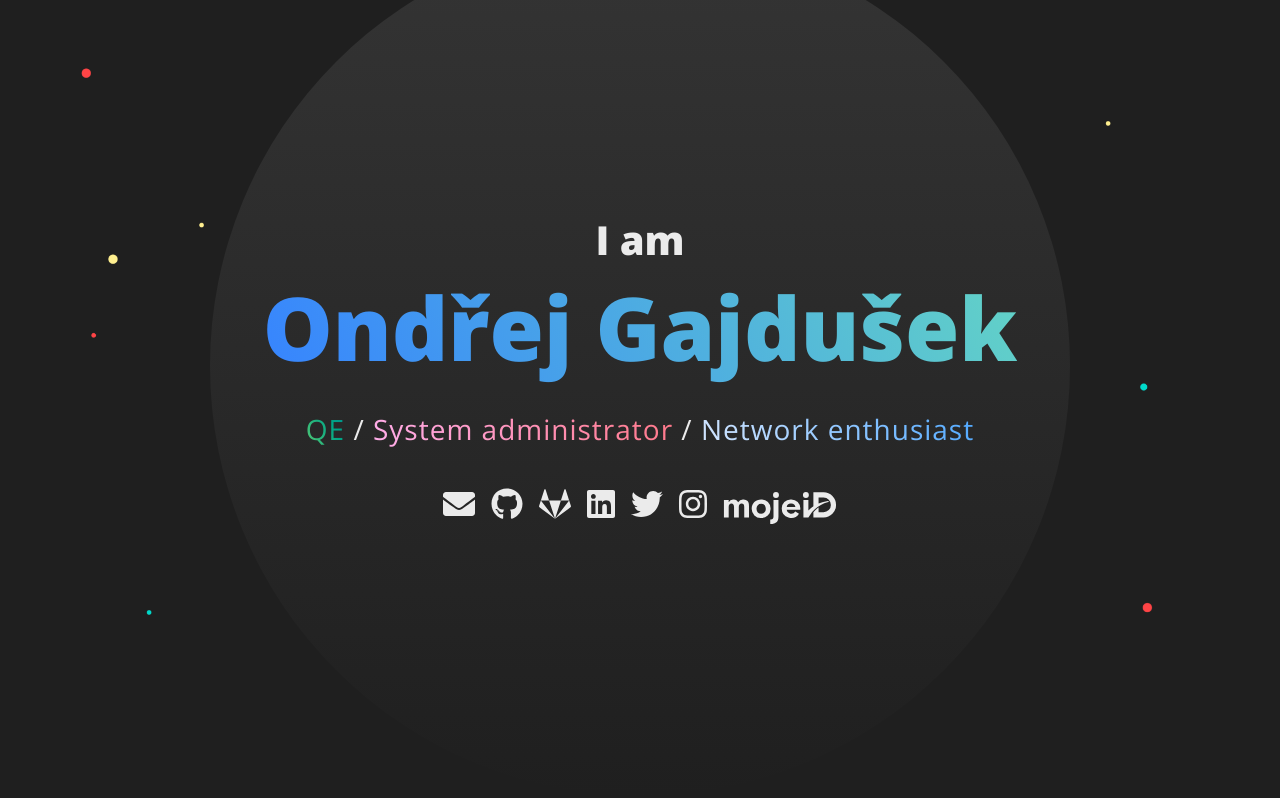
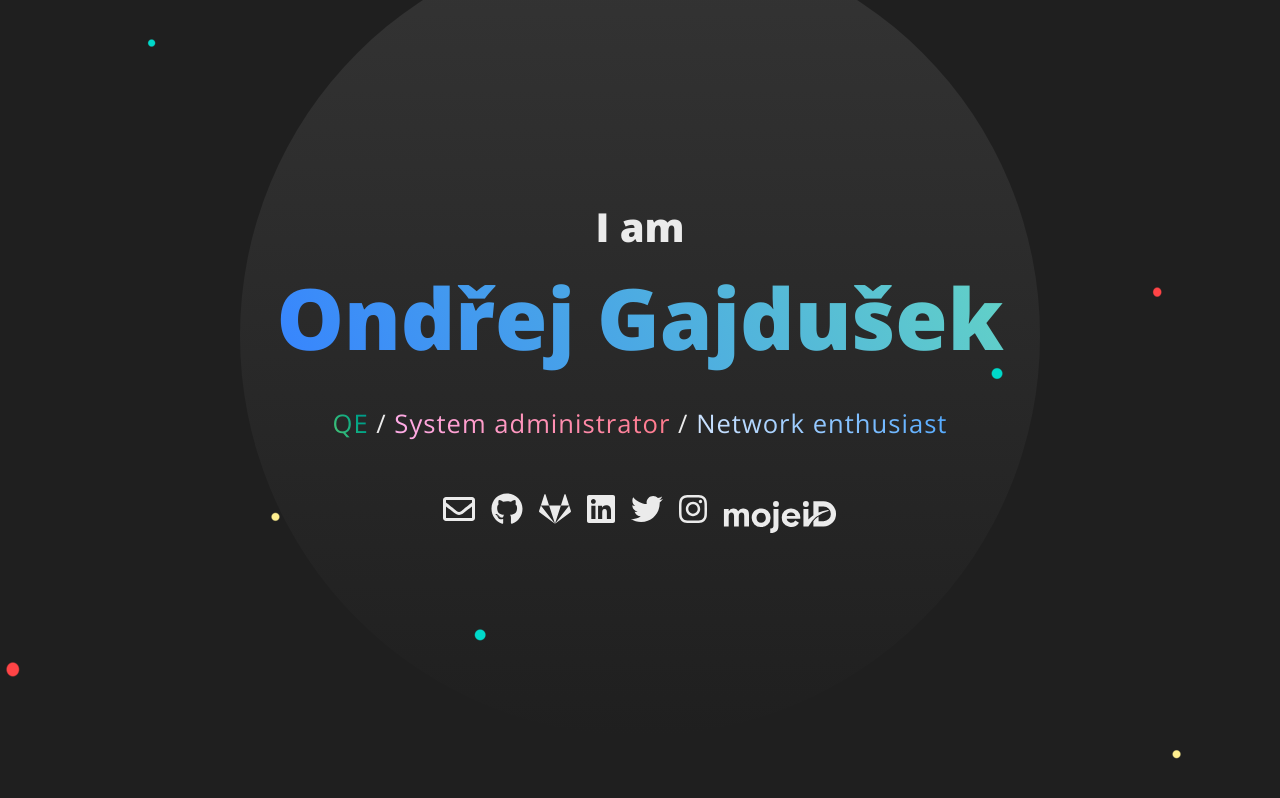
Before and after one commit to ogajduse/gajdusek.dev-website, a Gatsby site: page / in a window 1280 px wide. Built offline with nearby package versions, Linux system fonts and the light colour scheme; Gatsby itself is replaced by a stand-in of ours.

Commit message:
feature: parallax, responsive styles

```diff
--- a/gatsby-config.js
+++ b/gatsby-config.js
@@ -29,8 +29,8 @@ module.exports = {
         name: `ondra-web`,
         short_name: `website`,
         start_url: `/`,
-        background_color: `#63D3C6`,
-        theme_color: `#63D3C6`,
+        background_color: `#343434`,
+        theme_color: `#343434`,
         display: `minimal-ui`,
         // icon: `src/images/icons/favicon96.png`,
       },
--- a/package.json
+++ b/package.json
@@ -16,6 +16,7 @@
   "dependencies": {
     "@fortawesome/fontawesome-svg-core": "^1.2.30",
     "@fortawesome/free-brands-svg-icons": "^5.14.0",
+    "@fortawesome/free-regular-svg-icons": "^5.14.0",
     "@fortawesome/free-solid-svg-icons": "^5.14.0",
     "@fortawesome/react-fontawesome": "^0.1.11",
     "gatsby": "^2.24.61",
--- a/src/components/layout.tsx
+++ b/src/components/layout.tsx
@@ -4,13 +4,30 @@ type Props = {
   children: React.ReactNode
 }
 
-const Layout = ({ children }: Props) => (
+const Layout = ({ children }: Props) => {
+    const parallax = (e) => {
+        const elem = document.querySelector(".dots");
+        let _w = window.innerWidth/2;
+        let _h = window.innerHeight/2;
+        let _mouseX = e.clientX;
+        let _mouseY = e.clientY;
+        let _depth1 = `${50 - (_mouseX - _w) * 0.01}% ${50 - (_mouseY - _h) * 0.01}%`;
+        let _depth2 = `${50 - (_mouseX - _w) * 0.02}% ${50 - (_mouseY - _h) * 0.02}%`;
+        let _depth3 = `${50 - (_mouseX - _w) * 0.06}% ${50 - (_mouseY - _h) * 0.06}%`;
+        let x = `${_depth3}, ${_depth2}, ${_depth1}`;
+        elem.style.backgroundPosition = x;
+    }
+    document.addEventListener("mousemove", parallax);
+
+    return (
       <div className="wrapper">
+        <div className="dots"></div>
         <div className="container">
           {children}
         </div>
         <div className="circle"></div>
       </div>
     )
+}
 
 export default Layout
--- a/src/pages/index.tsx
+++ b/src/pages/index.tsx
@@ -1,7 +1,7 @@
 import React from "react"
 import { FontAwesomeIcon } from '@fortawesome/react-fontawesome'
 import { faInstagram, faLinkedin, faGithub, faGitlab, faTwitter } from '@fortawesome/free-brands-svg-icons'
-import { faEnvelope } from '@fortawesome/free-solid-svg-icons'
+import { faEnvelope } from '@fortawesome/free-regular-svg-icons'
 import mojeId from '../images/mojeId.svg'
 import Layout from '../components/layout'
 import SEO from '../components/seo'
@@ -20,7 +20,7 @@ const Index = () => (
         <h1>Ondřej Gajdušek</h1>
         <div>
           <h2>
-        <span className="red">QE</span> / <span className="green">System administrator</span> / <span className="yellow">Network enthusiast</span>
+            <span className="red">QE</span> <span className="slash">/</span> <span className="green">System administrator</span> <span className="slash">/</span> <span className="yellow">Network enthusiast</span>
           </h2>
         </div>
         <div className="social-icons-wrapper">
--- a/src/styles/styles.scss
+++ b/src/styles/styles.scss
@@ -46,29 +46,73 @@ $screen-xl: 1200px;
 // Styles
 body {
   background: $bg-dark;
+  overflow: hidden;
+
+
+  @media (orientation: portrait) {
+    background: linear-gradient($bg-dark, $bg-dark-secondary);
+  }
 }
 
 h1 {
   @include gradient-text($angle: 30deg, $color-primary: $color-blue-primary, $color-secondary: $color-blue-secondary);
   color: $color-light;
   font-family: $font-primary;
-  font-size: 5.5rem;
+  font-size: 3.2rem;
   font-weight: 800;
   text-align: center;
+  line-height: 1.5;
   margin: 0;
+
+  @media screen and (min-width: $screen-md) {
+    font-size: 4.5rem;
+  }
+
+  @media screen and (min-width: $screen-lg) {
+    font-size: 4.5rem;
+  }
+
+  @media screen and (min-width: $screen-xl) {
+    font-size: 5.3rem;
+  }
 }
 
 h2 {
+  display: flex;
+  flex-direction: column;
   color: $color-light;
   font-family: $font-primary;
-  font-size: 1.75rem;
+  font-size: 1.6rem;
   font-weight: 300;
   text-align: center;
+  line-height: 1.75;
   letter-spacing: 1px;
   position: relative;
 
+  @media screen and (min-width: $screen-sm) {
+    display: block;
+    font-size: 1.1rem;
+  }
+
+  @media screen and (min-width: $screen-md) {
+    font-size: 1.4rem;
+  }
+
+  @media screen and (min-width: $screen-lg) {
+    font-size: 1.6rem;
+  }
+
   span {
     animation: hue 10s linear infinite;
+
+    &.slash {
+      display: none;
+
+      @media screen and (min-width: $screen-sm) {
+        display: inline-block;
+      }
+    }
+
     &.red {
       @include gradient-text($angle: 30deg, $color-primary: $color-red-primary, $color-secondary: $color-red-secondary);
     }
@@ -84,19 +128,37 @@ h2 {
 p {
   color: $color-light;
   font-family: $font-primary;
-  font-size: 2.5rem;
+  font-size: 1.75rem;
   font-weight: 800;
+  text-align: center;
   margin: 0;
+
+  @media screen and (min-width: $screen-md) {
+    font-size: 2rem;
+  }
+
+  @media screen and (min-width: $screen-lg) {
+    font-size: 2.5rem;
+  }
 }
 
 a {
   color: $color-light;
   &.icon {
     font-size: 2rem;
-    margin: 0 0.5rem;
+    margin: 0.5rem 0.75rem;
 
     &:hover {
       @include icon-hover();
+    }
+
+    @media screen and (min-width: $screen-sm) {
+      font-size: 1.75rem;
+    }
+
+    @media screen and (min-width: $screen-md) {
+      font-size: 2rem;
+      margin: 0.5rem;
     }
   }
 }
@@ -104,9 +166,14 @@ a {
 
 .wrapper {
   width: 100%;
-  height: 90vh;
+  height: 100vh;
   background-image: url('../images/dots.png');
   background-size: cover;
+
+  @media screen and (min-width: $screen-md) {
+    height: 90vh;
+    background-image: none;
+  }
 }
 
 .container {
@@ -118,15 +185,17 @@ a {
   justify-content: center;
   align-items: center;
   position: relative;
-  z-index: 2;
+  z-index: 3;
 }
 
 .circle {
+  // display: none;
+  display: inline-block;
   border-radius: 50%;
   background-image: linear-gradient($bg-dark-secondary, $bg-dark);
   position: absolute;
-  height: 860px;
-  width: 860px;
+  max-height: 100vh;
+  max-width: 100vh;
   top: -4rem;
   bottom: 0;
   z-index: 1;
@@ -135,10 +204,35 @@ a {
   margin-left: auto;
   margin-right: auto;
   overflow: hidden;
+
+  @media (orientation: portrait) {
+    display: none;
+  }
+}
+
+.dots {
+  display: none;
+  position: absolute;
+  width: 100%;
+  height: 100%;
+  top: 0;
+  bottom: 0;
+  left: 0;
+  right: 0;
+  background-image: url('../images/dots-red.png'), url('../images/dots-blue.png'), url('../images/dots-yellow.png');
+  background-repeat: no-repeat;
+  background-position: center;
+  background-position: 60% 60%;
+  z-index: 3;
+
+  @media screen and (min-width: $screen-md) {
+    display: block;
+  }
 }
 
 .social-icons-wrapper {
   display: flex;
+  justify-content: center;
   align-items: center;
   flex-wrap: wrap;
   margin-top: 1rem;
@@ -146,11 +240,23 @@ a {
 
 .social-icons__img {
   height: 2rem;
-  margin-right: 0.5rem;
-  margin-left: 0.5rem;
+  margin-top: 0.5rem;
+  margin-right: 0.75rem;
+  margin-left: 0.75rem;
   margin-bottom: -0.5rem;
 
-  &:hover {
+  &:hover,
+  &:focus {
     @include icon-hover();
   }
+
+  @media screen and (min-width: $screen-sm) {
+    height: 1.75rem;
+  }
+
+  @media screen and (min-width: $screen-md) {
+    height: 2rem;
+    margin-right: 0.5rem;
+    margin-left: 0.5rem;
+  }
 }
```
Also changed, not shown: src/components/icon.tsx (deleted), src/images/dots-blue.png (added), src/images/dots-red.png (added), src/images/dots-yellow.png (added), 1 other file. Lines whose indentation alone changed are shown as unchanged.
